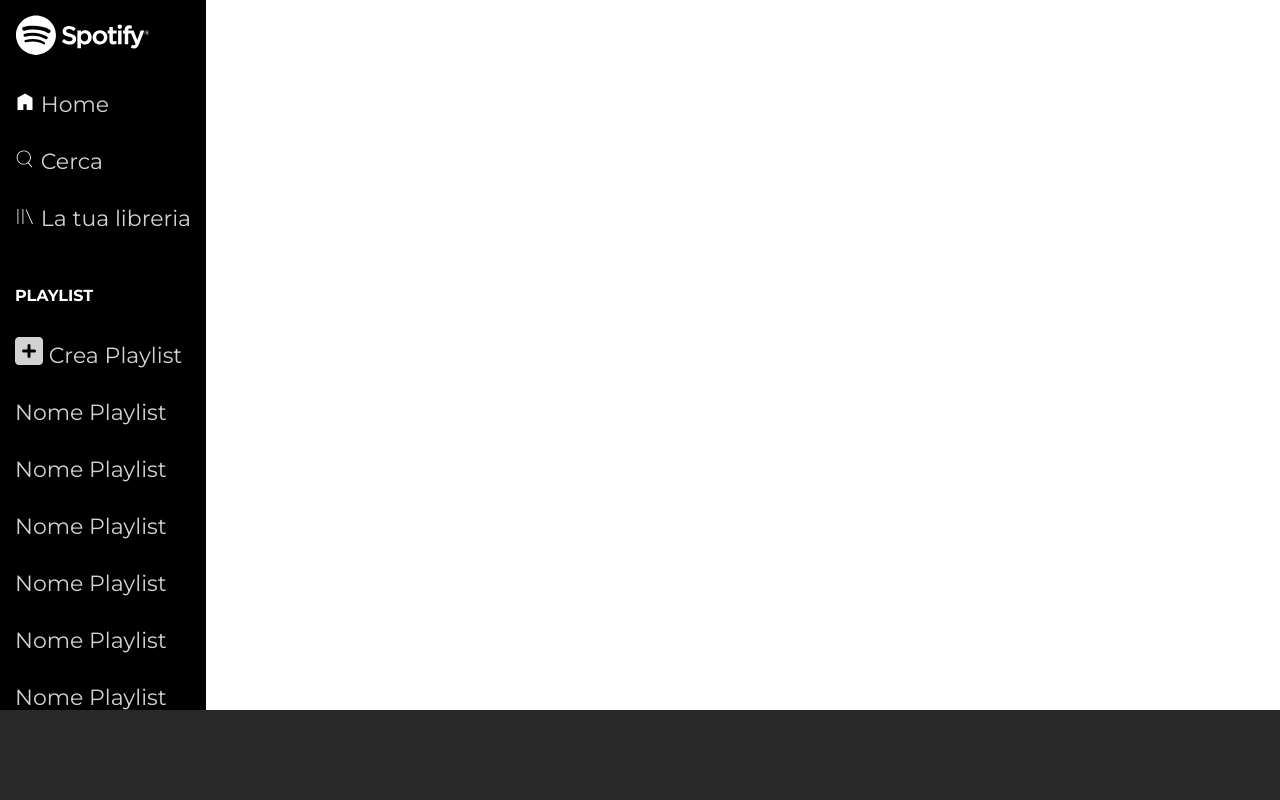
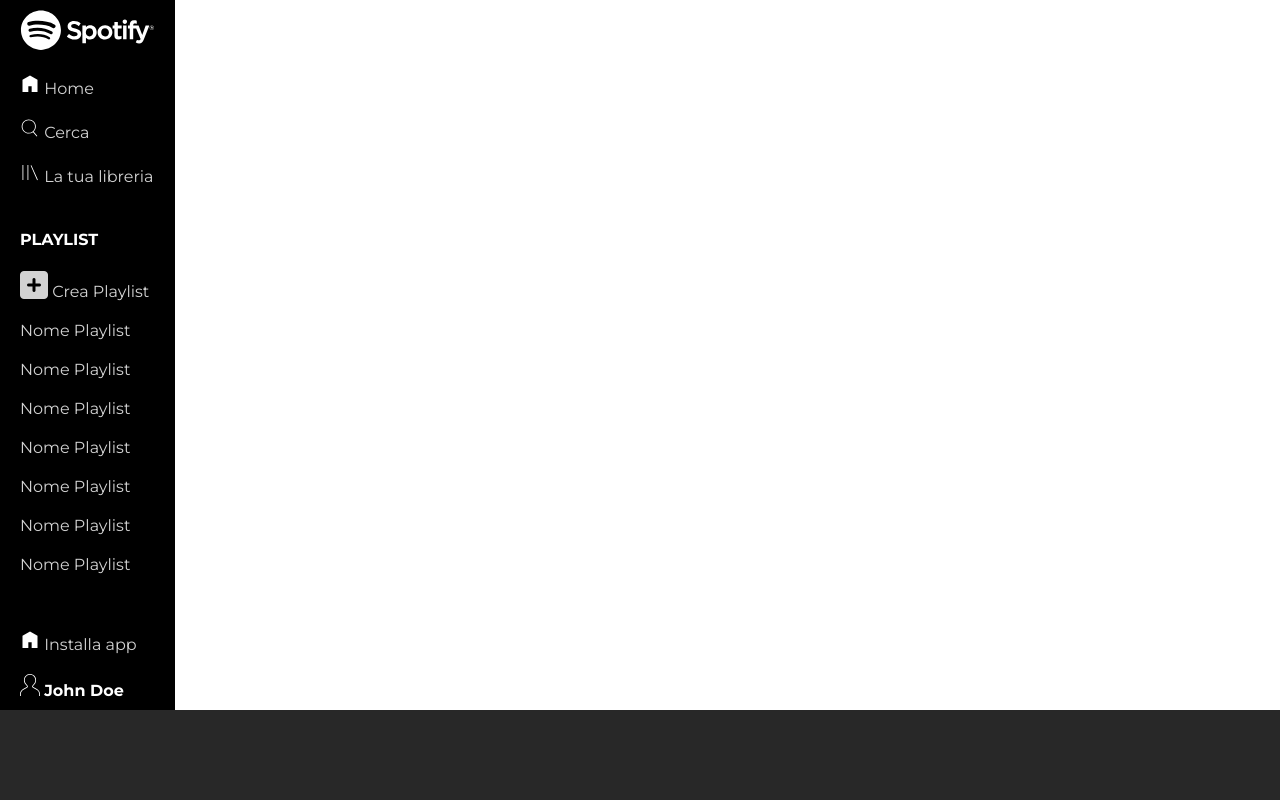
Before and after one commit to FilippoBonafini/html-css-spotifyweb, a plain HTML site: page index.html in a window 1280 px wide. Drawn offline with Linux system fonts and the light colour scheme.

Commit message:
Aggiornamento

```diff
--- a/css/style.css
+++ b/css/style.css
@@ -58,7 +58,7 @@ img{
 
 @media screen and (min-width:552px){
     .mobile-hidden{
-        display: inline;
+        display: inline-block;
     }
     .desktop-hidden{
         display: none;
@@ -117,6 +117,10 @@ header{
 
 header .container-menu{
     height: calc(100vh - 5.625rem);
+    display: flex;
+    flex-direction: column;
+    justify-content: space-between
+
 }
 
 header .logo-small{
@@ -131,12 +135,8 @@ header li {
 
 header li *{
     color: #d2d2d2;
-    font-size: 1.375rem;
 }
 
-header .menu-user{
-
-}
 
 header li .icona{
     width: 1.25rem;
@@ -154,10 +154,11 @@ header li .icona{
 @media screen and (min-width:552px){
     header li{
         display: flex;
-        padding: .9375rem;
+        padding: .625rem 1.25rem;
         align-items:  center;
         justify-content: flex-start;
     }
+
     header li .icona{
         display: inline-block;
         width: 1.25rem;
@@ -170,6 +171,9 @@ header li .icona{
     }
     header .logo{
       width: 135px;
+    }
+    header ul:last-child{
+        padding-bottom: 0;
     }
 }
 /*---------------------------------------*/
--- a/index.html
+++ b/index.html
@@ -74,7 +74,6 @@
                             <span class="mobile-hidden">Installa app</span>
                         </a>
                     </li>
-                    <hr class="mobile-hidden">
                     <li class="profile">
                         <a href="#" class="box-user">
                             <img src="img/profile.svg" alt="#" class="icona">
```
